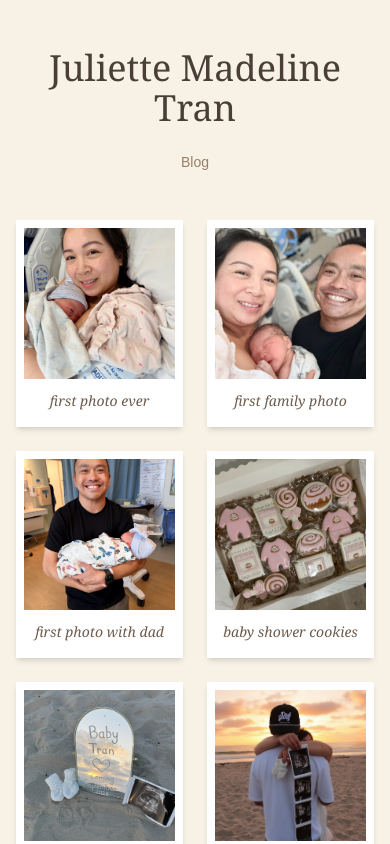
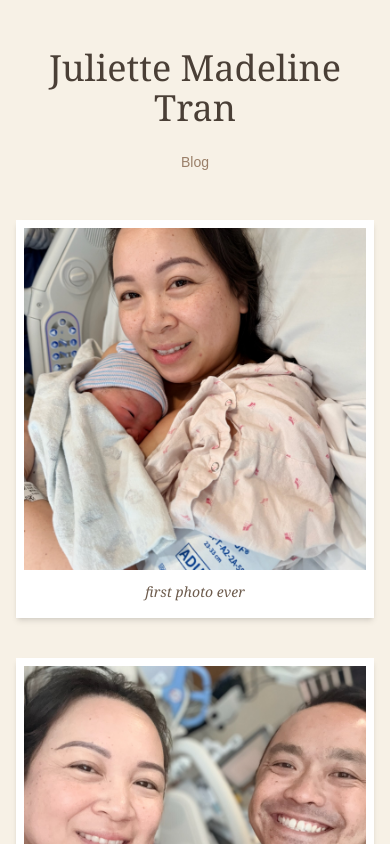
Before and after one commit to matthewhaotran/juliettetran, a Next.js app: page / in a window 390 px wide. Shown: the top 844 px of the page. Built offline with nearby package versions, Linux system fonts and the light colour scheme.

Commit message:
Show home page photos one per row on mobile and larger overall
Use a single full-width column below the sm breakpoint and widen the
main container so photos display larger.

```diff
--- a/app/page.tsx
+++ b/app/page.tsx
@@ -15,7 +15,7 @@ export default function Home() {
 
   return (
     <div className="min-h-screen bg-[#f7f1e6] text-[#4a3f36]">
-      <main className="max-w-3xl mx-auto px-4 py-12 sm:py-20">
+      <main className="max-w-5xl mx-auto px-4 py-12 sm:py-20">
         <header className="text-center mb-12">
           <h1 className="font-serif text-4xl sm:text-5xl mb-6">
             Juliette Madeline Tran
@@ -27,7 +27,7 @@ export default function Home() {
           </nav>
         </header>
 
-        <div className="grid grid-cols-2 gap-6 sm:gap-8">
+        <div className="grid grid-cols-1 sm:grid-cols-2 gap-10 sm:gap-10">
           {photos.map((photo) => (
             <figure key={photo.src} className="bg-white p-2 pb-4 shadow-md">
               <Image
```
